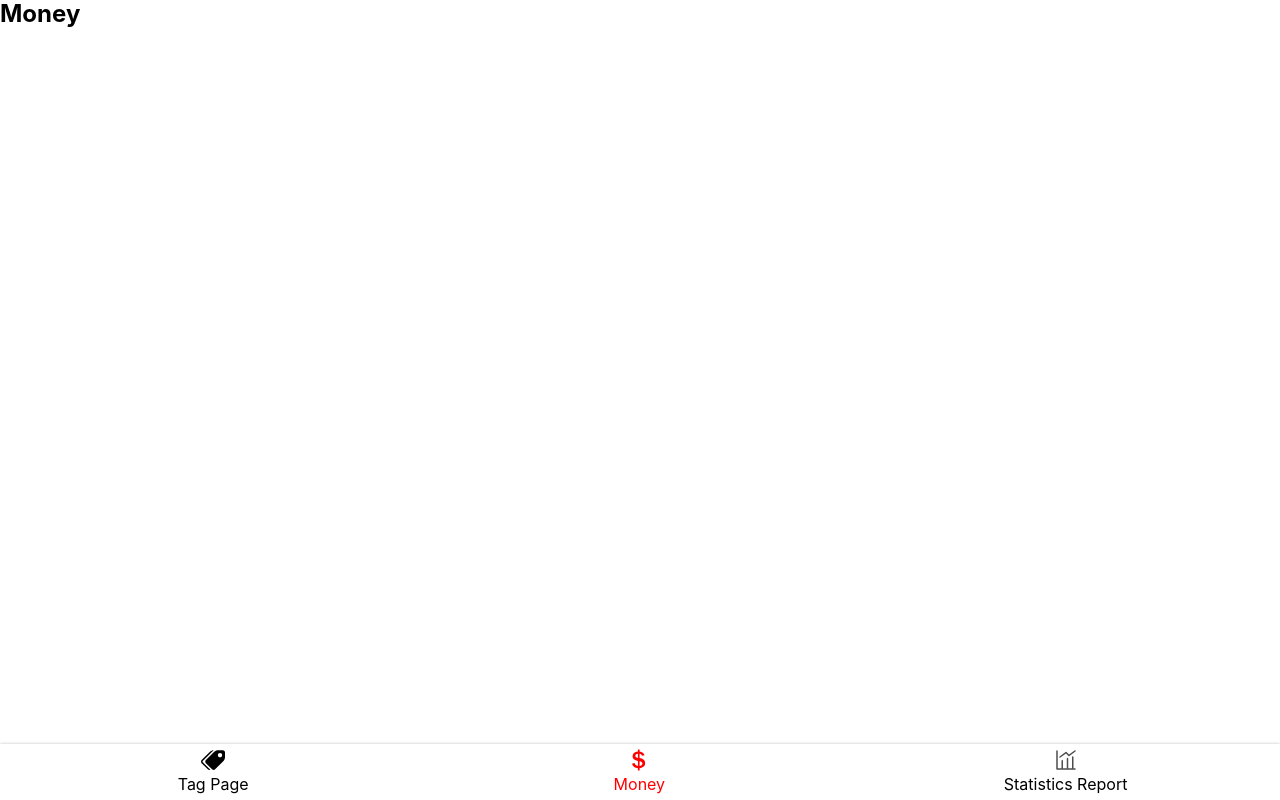
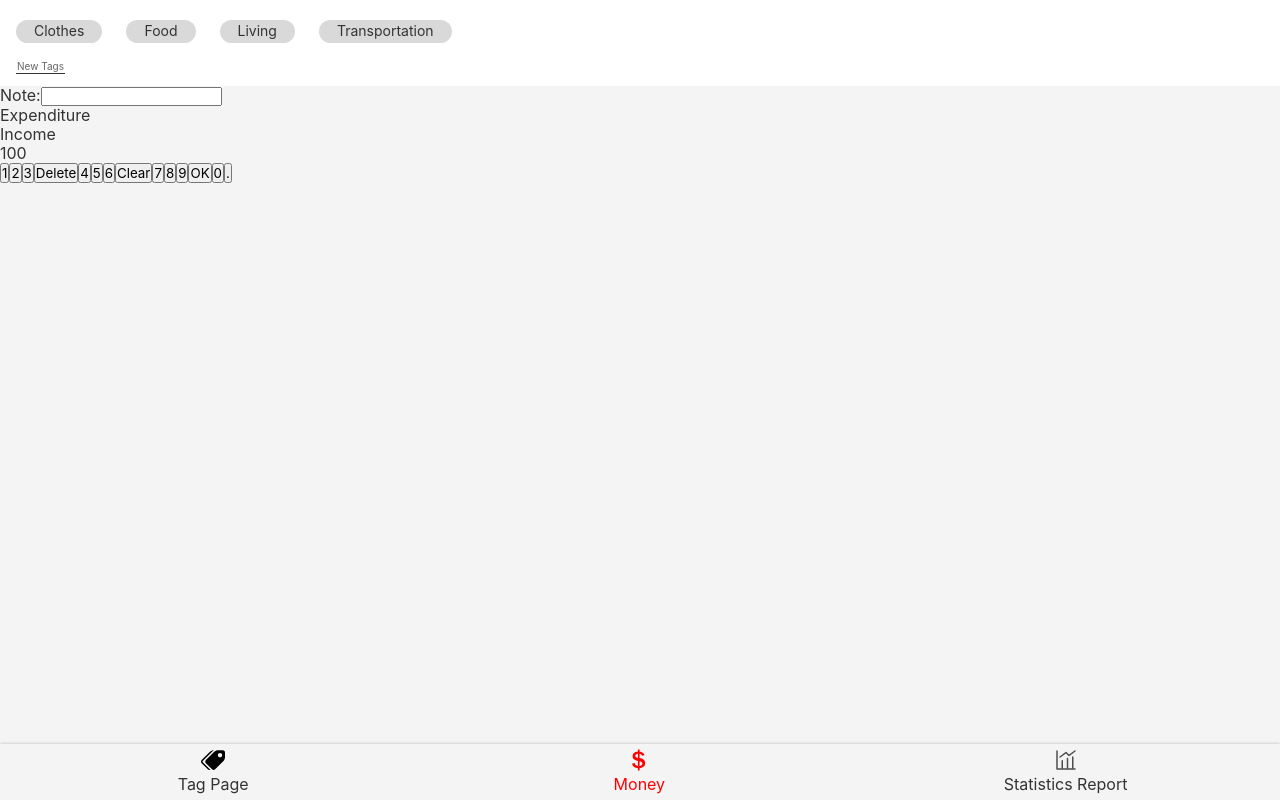
Before and after one commit to zipengliang21/Morney, a React app: page /#/money in a window 1280 px wide. Built offline with nearby package versions, Linux system fonts and the light colour scheme.

Commit message:
Add TagsSection UI in Money.tsx

```diff
--- a/src/App.tsx
+++ b/src/App.tsx
@@ -9,9 +9,15 @@
 import Money from './views/Money';
 import Statistics from './views/Statistics';
 import NoMatch from './views/NoMatch';
+import styled from 'styled-components';
+
+const AppWrapper = styled.div`
+  color: #333;
+`;
 
 function App() {
     return (
+        <AppWrapper>
             <Router>
                 <Switch>
                     <Route path="/tags">
@@ -29,6 +35,7 @@
                     </Route>
                 </Switch>
             </Router>
+        </AppWrapper>
     );
 }
 
--- a/src/index.scss
+++ b/src/index.scss
@@ -13,8 +13,11 @@
   font-family: $font-hei;
   font-size: 16px;
   line-height: 1.2;
+  background-color: #F5F4F5;
 }
-
+button{
+  font-family: inherit;
+}
 .icon{
   width: 1em;
   height: 1em;
--- a/src/views/Money.tsx
+++ b/src/views/Money.tsx
@@ -1,10 +1,91 @@
 import React from 'react';
 import Layout from '../components/Layout';
+import styled from 'styled-components';
+
+const TagsSection = styled.section`
+  background: #FFFFFF;
+  padding: 12px 16px;
+  flex-grow: 1;
+  display:flex;
+  flex-direction: column;
+  justify-content: flex-end;
+  align-items: flex-start;
+  > ol {
+  margin: 0 -12px;
+    > li{
+       background: #D9D9D9;
+       border-radius: 18px;
+       display:inline-block;
+       padding: 3px 18px;
+       font-size: 14px;
+       margin: 8px 12px;
+    }
+  }
+  > button{
+    background:none;
+    border: none;
+    padding: 1px 1px;
+    border-bottom: 1px solid #333;
+    color: #666;
+    margin-top: 8px;
+    font-size: 10px;
+  }
+`;
+const NoteSection = styled.section`
+
+`;
+const CategorySection = styled.section`
+
+`;
+const NumberPadSection = styled.section`
+
+`;
 
 function Money() {
     return (
         <Layout>
-            <h2>Money</h2>
+            <TagsSection>
+                <ol>
+                    <li>Clothes</li>
+                    <li>Food</li>
+                    <li>Living</li>
+                    <li>Transportation</li>
+                </ol>
+                <button>New Tags</button>
+            </TagsSection>
+            <NoteSection>
+                <label>
+                    <span>Note:</span>
+                    <input type="text"/>
+                </label>
+            </NoteSection>
+            <CategorySection>
+                <ul>
+                    <li>Expenditure</li>
+                    <li>Income</li>
+                </ul>
+            </CategorySection>
+            <NumberPadSection>
+                <div>
+                    100
+                </div>
+                <div>
+                    <button>1</button>
+                    <button>2</button>
+                    <button>3</button>
+                    <button>Delete</button>
+                    <button>4</button>
+                    <button>5</button>
+                    <button>6</button>
+                    <button>Clear</button>
+                    <button>7</button>
+                    <button>8</button>
+                    <button>9</button>
+                    <button>OK</button>
+                    <button>0</button>
+                    <button>.</button>
+                </div>
+            </NumberPadSection>
         </Layout>
     );
 }
```
Lines whose indentation alone changed are shown as unchanged.
